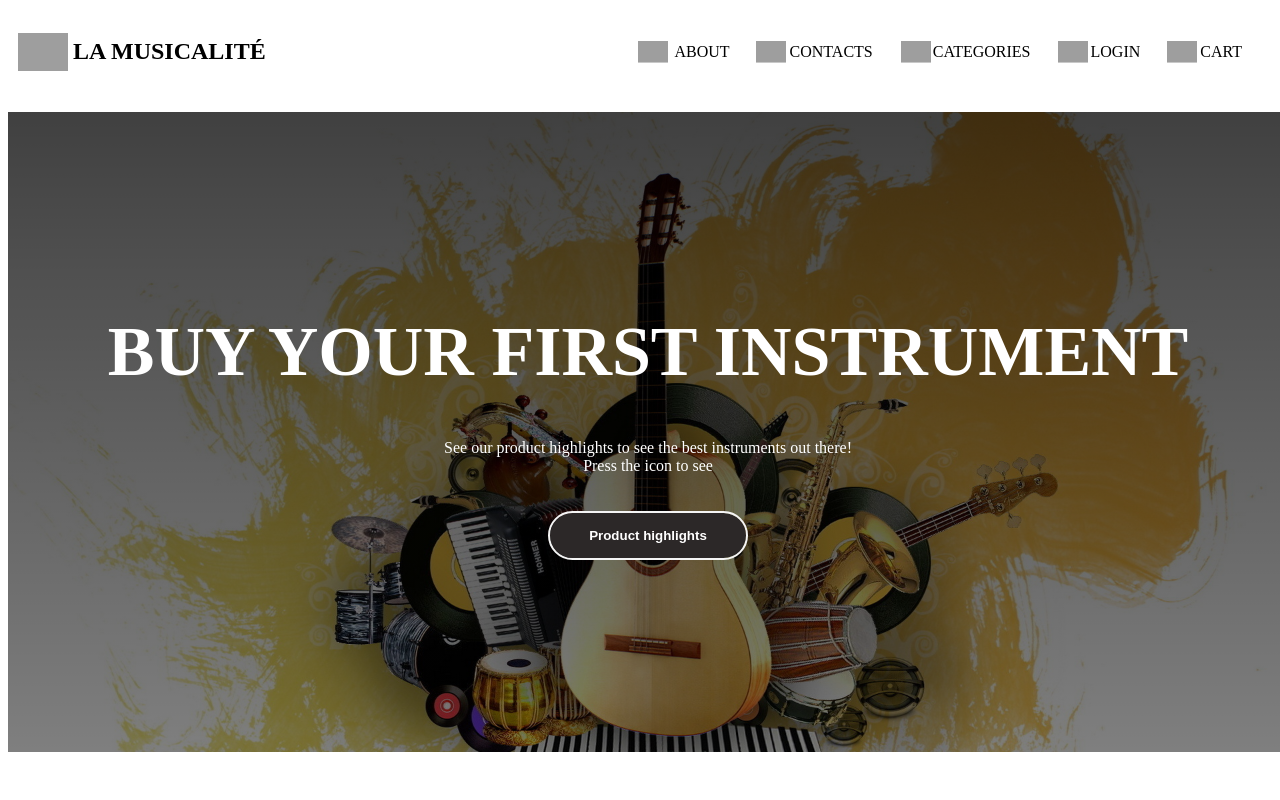
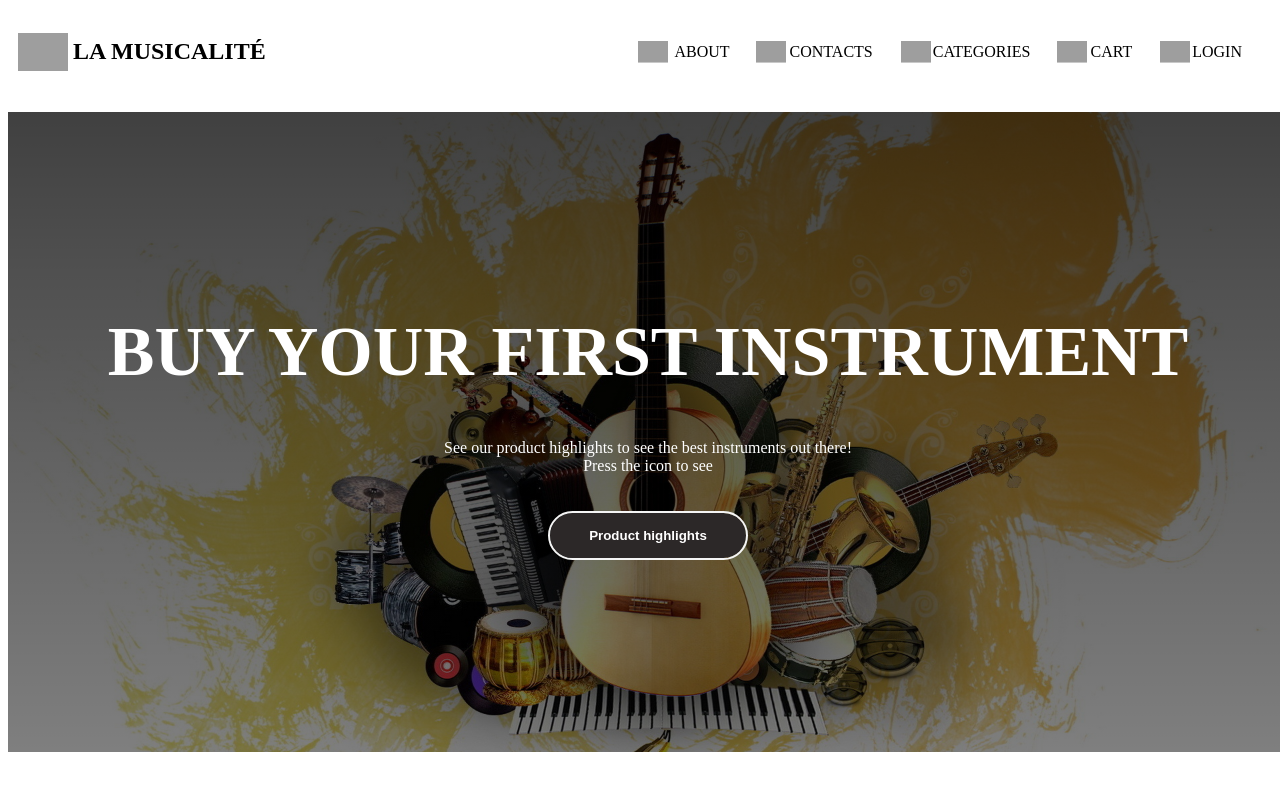
Before and after one commit to shynottea/WebDevProject, an Angular app in the folder frontend/: page / in a window 1280 px wide. Shown: the top 800 px of the page. Built offline with nearby package versions, Linux system fonts and the light colour scheme; grey boxes are pictures that could not be loaded.

Commit message:
small changes

```diff
--- a/frontend/src/app/header/header.component.css
+++ b/frontend/src/app/header/header.component.css
@@ -118,6 +118,7 @@
     background-image: linear-gradient(rgba(0,0,0,0.75), rgba(0,0,0,0.5)), url('../assets/yes.jpg');
     background-repeat: no-repeat;
     background-size: cover;
+    background-position: center;
 }
 
 .content h1 {
--- a/frontend/src/app/header/header.component.html
+++ b/frontend/src/app/header/header.component.html
@@ -9,7 +9,7 @@
             </li>
             <li>
                 <img src="https://cdn-icons-png.flaticon.com/512/3095/3095583.png" class="logo5">
-                <a href="#">Contacts</a>
+                <a href="#contacts">Contacts</a>
             </li>
             <li>
                 <img src="https://cdn-icons-png.flaticon.com/512/3502/3502685.png" class="logo4">
@@ -17,11 +17,11 @@
             </li>
             <li>
                 <img src="https://cdn-icons-png.flaticon.com/512/1059/1059965.png" class="logo3">
-                <a href="#">Login</a>
+                <a href="#">Cart</a>
             </li>
             <li>
                 <img src="https://cdn-icons-png.flaticon.com/512/552/552848.png" class="logo2">
-                <a href="#">Cart</a>
+                <a href="#">Login</a>
             </li>
 
         </ul>
--- a/frontend/src/app/highlights/highlights.component.html
+++ b/frontend/src/app/highlights/highlights.component.html
@@ -152,9 +152,9 @@
       </div>
     </div>
   </section>
-  <footer class="footer">
+  <footer class="footer" id="contacts">
     <div class="footer-inner">
-      <div><i class="fas fa-globe fa-2x"></i> English</div>
+      <div><i class="fas fa-globe fa-2x"></i> English </div>
       <ul>
         <li>
           <a href="#">
```
